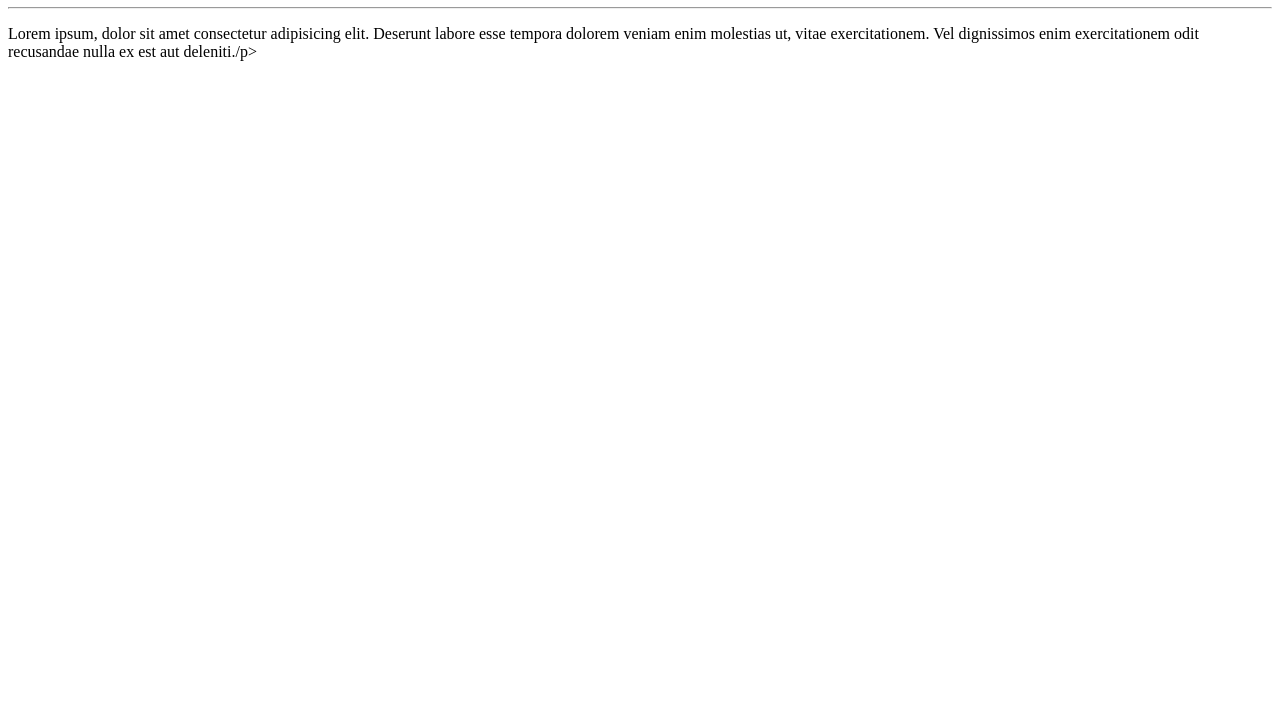
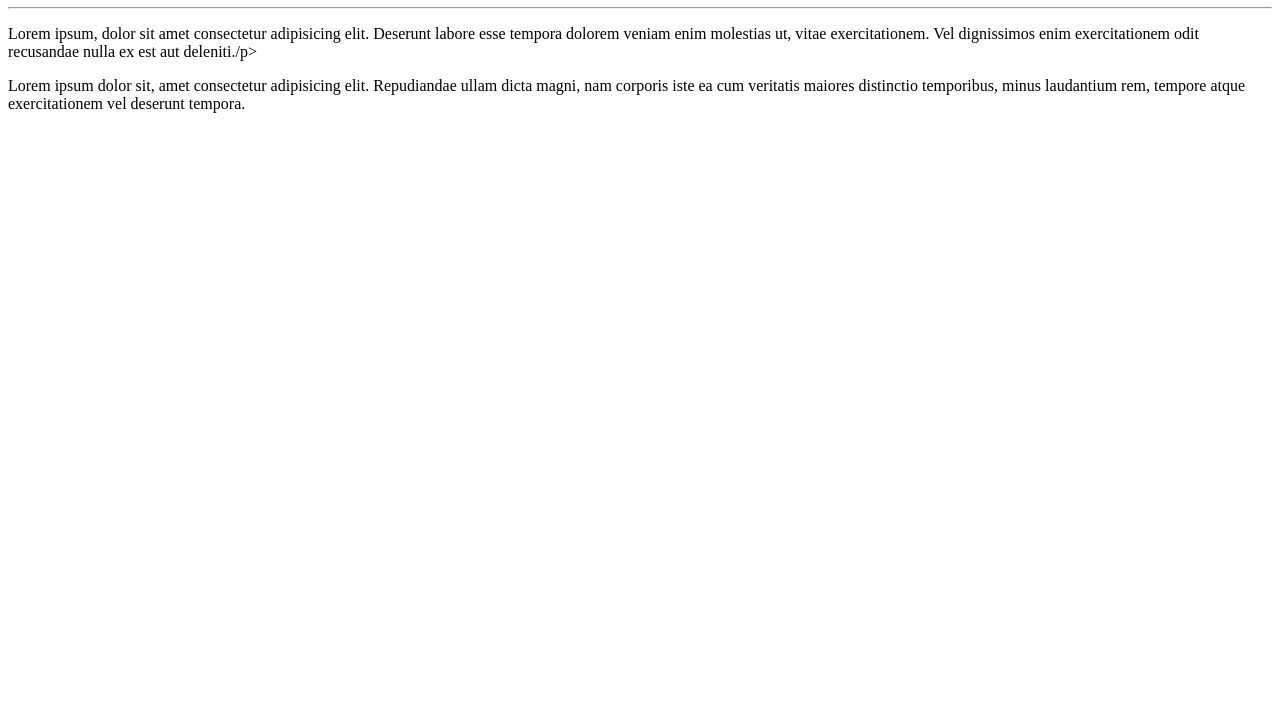
Before and after one commit to RITIELLYJARDIM/Ola-Mundo, a plain HTML site: page site-exemplo/index.html in a window 1280 px wide. Shown: the part 73-800 px from the top of the page. Drawn offline with Linux system fonts and the light colour scheme.

Commit message:
Adicionei um paragrafo.

```diff
--- a/site-exemplo/index.html
+++ b/site-exemplo/index.html
@@ -9,5 +9,6 @@
     <h1>Olá, Mundo!</h1>
     <hr>
     <p>Lorem ipsum, dolor sit amet consectetur adipisicing elit. Deserunt labore esse tempora dolorem veniam enim molestias ut, vitae exercitationem. Vel dignissimos enim exercitationem odit recusandae nulla ex est aut deleniti./p>
+        <p>Lorem ipsum dolor sit, amet consectetur adipisicing elit. Repudiandae ullam dicta magni, nam corporis iste ea cum veritatis maiores distinctio temporibus, minus laudantium rem, tempore atque exercitationem vel deserunt tempora.</p>
 </body>
 </html>
```
